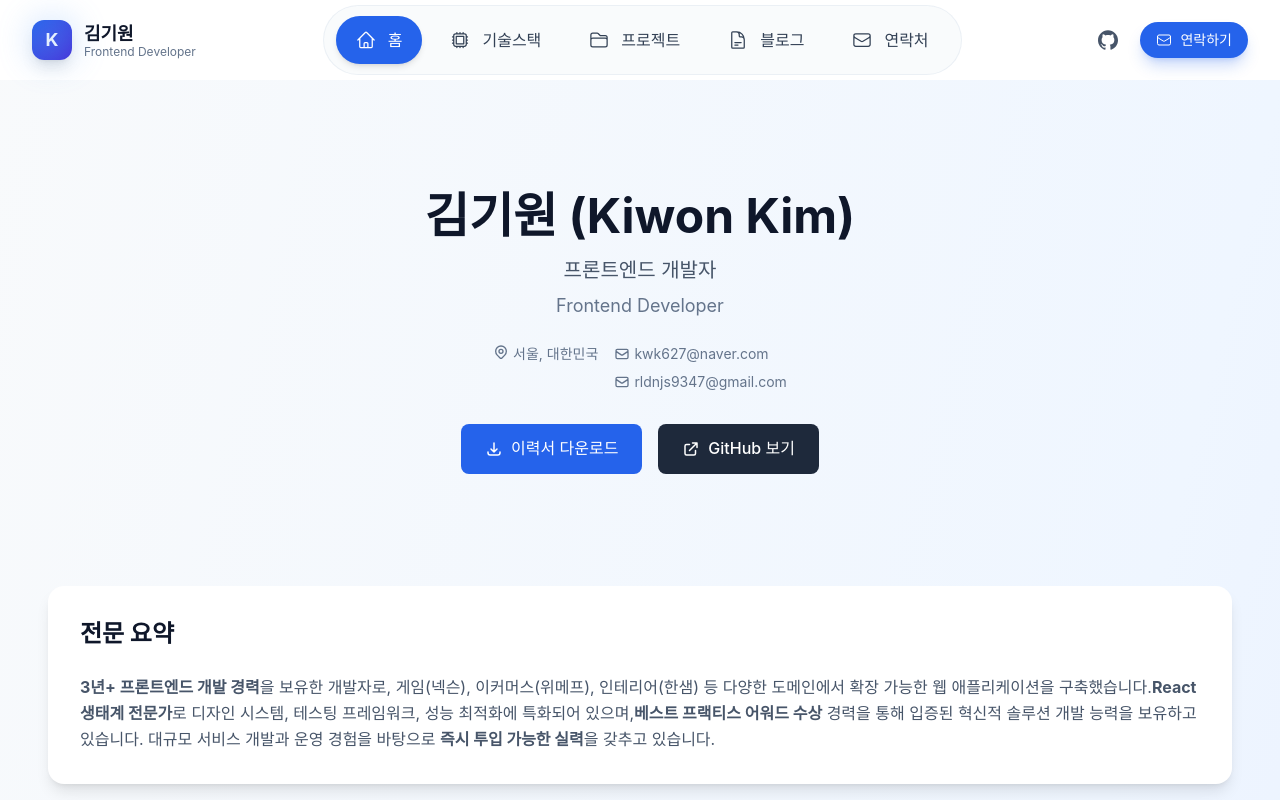
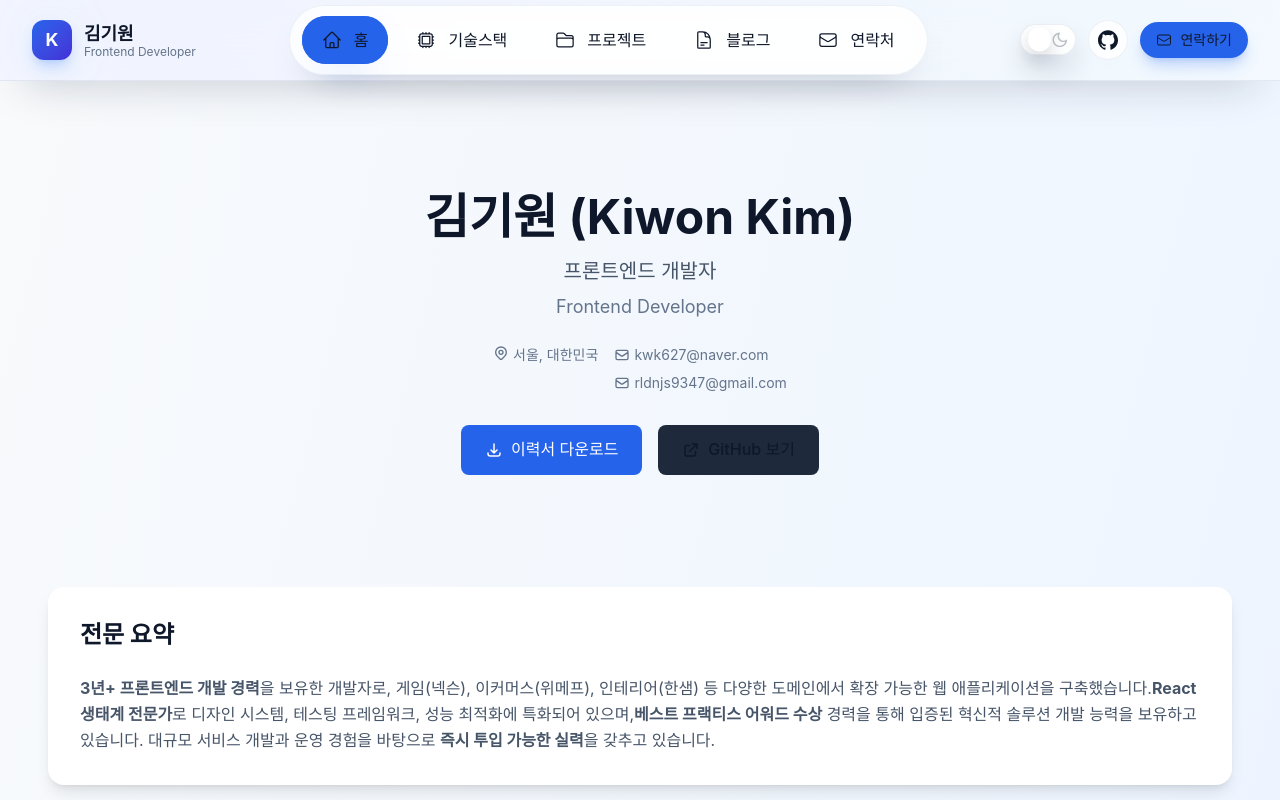
Before and after one commit to milliwonkim/introducing-kiwonkim, a Next.js app in the folder apps/web/: page / in a window 1280 px wide. Shown: the top 800 px of the page. Built offline with nearby package versions, Linux system fonts and the light colour scheme.

Commit message:
feat: refine light and dark theme styling

```diff
--- a/apps/web/app/globals.css
+++ b/apps/web/app/globals.css
@@ -1,16 +1,18 @@
 @import "tailwindcss";
 
 :root {
+  color-scheme: light;
+
   /* 현대적인 애니메이션 이징 */
   --transition-smooth: cubic-bezier(0.165, 0.84, 0.44, 1);
   --transition-bounce: cubic-bezier(0.68, -0.55, 0.265, 1.55);
 
   /* 기본 테마 색상 */
-  --color-primary: #3b82f6; /* Blue 500 */
-  --color-primary-hover: #2563eb; /* Blue 600 */
-  --color-primary-light: #bfdbfe; /* Blue 200 */
+  --color-primary: #3b82f6;
+  --color-primary-hover: #2563eb;
+  --color-primary-light: #bfdbfe;
 
-  /* 테마 컬러 (새로운 Primary에 맞춰 조정) */
+  /* 테마 컬러 (Blue 계열) */
   --color-blue-50: #eff6ff;
   --color-blue-100: #dbeafe;
   --color-blue-200: #bfdbfe;
@@ -22,50 +24,166 @@
   --color-blue-800: #1e40af;
   --color-blue-900: #1e3a8a;
 
-  /* 추가 색상: 보라색 (Vite 로고 등) */
+  /* 추가 포인트 컬러 */
   --color-purple-500: #646cff;
 
   /* 기본 중립 색상 (Tailwind Slate 기반) */
-  --color-background: #ffffff; /* 기본 배경: 흰색 */
-  --color-foreground: #0f172a; /* Slate 900 - 기본 텍스트 */
+  --color-background: #f5f7ff;
+  --color-foreground: #0f172a;
   --color-white: #ffffff;
   --color-black: #000000;
-  --color-gray-50: #f8fafc; /* Slate 50 - 밝은 배경 또는 카드 배경 */
-  --color-gray-100: #f1f5f9; /* Slate 100 - 연한 구분선, 보조 배경 */
-  --color-gray-200: #e2e8f0; /* Slate 200 - 구분선 */
-  --color-gray-300: #cbd5e1; /* Slate 300 - 보더, 비활성 요소 */
-  --color-gray-400: #94a3b8; /* Slate 400 - 보조 텍스트 */
-  --color-gray-500: #64748b; /* Slate 500 - 좀 더 어두운 보조 텍스트 */
-  --color-gray-600: #475569; /* Slate 600 - 일반 텍스트 */
-  --color-gray-700: #334155; /* Slate 700 - 강조 텍스트 */
-  --color-gray-800: #1e293b; /* Slate 800 */
-  --color-gray-900: #0f172a; /* Slate 900 - 가장 어두운 텍스트, 제목 */
+  --color-gray-50: #f8fafc;
+  --color-gray-100: #f1f5f9;
+  --color-gray-200: #e2e8f0;
+  --color-gray-300: #cbd5e1;
+  --color-gray-400: #94a3b8;
+  --color-gray-500: #64748b;
+  --color-gray-600: #475569;
+  --color-gray-700: #334155;
+  --color-gray-800: #1e293b;
+  --color-gray-900: #0f172a;
 
   /* 컴포넌트별 색상 */
-  --color-card-background: var(--color-gray-50); /* 카드 배경은 약간의 회색 */
-  --color-card-border: var(--color-gray-200);
-  --color-card-shadow: rgba(0, 0, 0, 0.05);
-  --color-card-shadow-hover: rgba(0, 0, 0, 0.07);
+  --color-card-background: rgba(255, 255, 255, 0.86);
+  --color-card-border: rgba(148, 163, 184, 0.18);
+  --color-card-shadow: rgba(15, 23, 42, 0.06);
+  --color-card-shadow-hover: rgba(15, 23, 42, 0.15);
 
-  --color-input-background: var(--color-white);
-  --color-input-border: var(--color-gray-300);
-  --color-input-focus-ring: rgba(59, 130, 246, 0.25);
+  --color-input-background: rgba(255, 255, 255, 0.95);
+  --color-input-border: rgba(148, 163, 184, 0.24);
+  --color-input-focus-ring: rgba(59, 130, 246, 0.18);
   --color-input-focus-border: var(--color-primary);
 
   --color-button-primary: var(--color-primary);
   --color-button-primary-hover: var(--color-primary-hover);
-  --color-button-secondary: var(--color-gray-100);
-  --color-button-secondary-hover: var(--color-gray-200);
+  --color-button-secondary: rgba(241, 245, 249, 0.85);
+  --color-button-secondary-hover: rgba(226, 232, 240, 0.9);
 
   --color-text-primary: var(--color-gray-900);
   --color-text-secondary: var(--color-gray-600);
-  --color-text-tertiary: var(--color-gray-400); /* 기존 gray-500에서 변경 */
+  --color-text-tertiary: var(--color-gray-400);
   --color-text-inverse: var(--color-white);
 
-  --color-border-light: var(--color-gray-200);
-  --color-border-normal: var(--color-gray-300);
+  --color-border-light: rgba(148, 163, 184, 0.2);
+  --color-border-normal: rgba(148, 163, 184, 0.32);
 
-  --color-overlay: rgba(15, 23, 42, 0.5); /* Slate 900 기반 Overlay */
+  --color-overlay: rgba(15, 23, 42, 0.4);
+
+  /* 글래스모피즘 및 토글용 커스텀 변수 */
+  --app-gradient: radial-gradient(
+      circle at 12% 0%,
+      rgba(59, 130, 246, 0.16),
+      transparent 60%
+    ),
+    radial-gradient(
+      circle at 88% 5%,
+      rgba(14, 165, 233, 0.12),
+      transparent 62%
+    ),
+    linear-gradient(180deg, #f5f7ff 0%, #ffffff 45%, #f8fafc 100%);
+  --app-overlay: radial-gradient(
+      circle at 18% 28%,
+      rgba(99, 102, 241, 0.16),
+      transparent 68%
+    ),
+    radial-gradient(
+      circle at 80% 20%,
+      rgba(59, 130, 246, 0.12),
+      transparent 60%
+    ),
+    radial-gradient(
+      circle at 50% 90%,
+      rgba(16, 185, 129, 0.1),
+      transparent 70%
+    );
+  --app-surface: rgba(255, 255, 255, 0.72);
+  --app-surface-strong: rgba(255, 255, 255, 0.92);
+  --app-surface-border: rgba(148, 163, 184, 0.18);
+  --app-surface-border-strong: rgba(148, 163, 184, 0.32);
+  --app-shadow-soft: 0 24px 45px -25px rgba(15, 23, 42, 0.25);
+  --app-shadow-strong: 0 38px 70px -32px rgba(15, 23, 42, 0.35);
+  --app-toggle-track: rgba(255, 255, 255, 0.9);
+  --app-toggle-thumb: #ffffff;
+  --app-toggle-thumb-shadow: rgba(15, 23, 42, 0.18);
+  --app-toggle-icon: rgba(71, 85, 105, 0.78);
+  --app-glass-blur: 18px;
+}
+
+html[data-theme="dark"] {
+  color-scheme: dark;
+
+  --color-background: #020617;
+  --color-foreground: #e2e8f0;
+  --color-gray-50: #0f172a;
+  --color-gray-100: #111827;
+  --color-gray-200: #1e293b;
+  --color-gray-300: #334155;
+  --color-gray-400: #475569;
+  --color-gray-500: #64748b;
+  --color-gray-600: #94a3b8;
+  --color-gray-700: #cbd5f5;
+  --color-gray-800: #e2e8f0;
+  --color-gray-900: #f8fafc;
+
+  --color-card-background: rgba(15, 23, 42, 0.72);
+  --color-card-border: rgba(148, 163, 184, 0.2);
+  --color-card-shadow: rgba(2, 6, 23, 0.6);
+  --color-card-shadow-hover: rgba(2, 6, 23, 0.75);
+
+  --color-input-background: rgba(15, 23, 42, 0.85);
+  --color-input-border: rgba(148, 163, 184, 0.28);
+  --color-input-focus-ring: rgba(59, 130, 246, 0.3);
+  --color-input-focus-border: rgba(96, 165, 250, 0.9);
+
+  --color-button-secondary: rgba(15, 23, 42, 0.82);
+  --color-button-secondary-hover: rgba(30, 41, 59, 0.85);
+
+  --color-text-primary: #e2e8f0;
+  --color-text-secondary: #94a3b8;
+  --color-text-tertiary: #64748b;
+  --color-text-inverse: #0f172a;
+
+  --color-border-light: rgba(148, 163, 184, 0.18);
+  --color-border-normal: rgba(148, 163, 184, 0.35);
+
+  --color-overlay: rgba(2, 6, 23, 0.7);
+
+  --app-gradient: radial-gradient(
+      circle at 12% 4%,
+      rgba(59, 130, 246, 0.28),
+      transparent 60%
+    ),
+    radial-gradient(
+      circle at 88% 10%,
+      rgba(14, 165, 233, 0.22),
+      transparent 62%
+    ),
+    linear-gradient(180deg, #020617 0%, #0b1120 45%, #020617 100%);
+  --app-overlay: radial-gradient(
+      circle at 18% 24%,
+      rgba(59, 130, 246, 0.35),
+      transparent 68%
+    ),
+    radial-gradient(
+      circle at 80% 18%,
+      rgba(56, 189, 248, 0.2),
+      transparent 60%
+    ),
+    radial-gradient(
+      circle at 42% 90%,
+      rgba(30, 64, 175, 0.18),
+      transparent 70%
+    );
+  --app-surface: rgba(15, 23, 42, 0.72);
+  --app-surface-strong: rgba(15, 23, 42, 0.85);
+  --app-surface-border: rgba(59, 130, 246, 0.18);
+  --app-surface-border-strong: rgba(96, 165, 250, 0.28);
+  --app-shadow-soft: 0 30px 60px -28px rgba(2, 6, 23, 0.75);
+  --app-shadow-strong: 0 40px 80px -35px rgba(2, 6, 23, 0.92);
+  --app-toggle-track: rgba(15, 23, 42, 0.9);
+  --app-toggle-thumb: #f8fafc;
+  --app-toggle-thumb-shadow: rgba(2, 6, 23, 0.68);
+  --app-toggle-icon: rgba(226, 232, 240, 0.92);
 }
 
 /* 전역 스타일 */
@@ -84,6 +202,50 @@ body {
   -webkit-font-smoothing: antialiased;
   -moz-osx-font-smoothing: grayscale;
   line-height: 1.6;
+  margin: 0;
+  min-height: 100vh;
+  color: var(--color-text-primary);
+  background-color: var(--color-background);
+  background-image: var(--app-gradient);
+  background-attachment: fixed;
+  background-size: cover;
+  transition:
+    color 0.4s var(--transition-smooth),
+    background-color 0.6s var(--transition-smooth),
+    background-image 0.6s var(--transition-smooth);
+  position: relative;
+}
+
+body::before {
+  content: "";
+  position: fixed;
+  inset: 0;
+  z-index: -1;
+  pointer-events: none;
+  background: var(--app-overlay);
+  opacity: 0.9;
+  transition:
+    opacity 0.6s var(--transition-smooth),
+    background 0.6s var(--transition-smooth);
+}
+
+html[data-theme="dark"] body::before {
+  opacity: 0.7;
+}
+
+a {
+  color: inherit;
+  text-decoration: none;
+  transition: color 0.3s var(--transition-smooth);
+}
+
+a:hover {
+  color: var(--color-primary);
+}
+
+::selection {
+  background: rgba(59, 130, 246, 0.25);
+  color: var(--color-text-inverse);
 }
 
 button {
@@ -220,6 +382,117 @@ button {
   }
 }
 
+/* 상단 네비게이션 글래스 효과 */
+.nav-surface {
+  background: var(--app-surface);
+  border-bottom: 1px solid var(--app-surface-border);
+  box-shadow: var(--app-shadow-soft);
+  backdrop-filter: blur(var(--app-glass-blur));
+  -webkit-backdrop-filter: blur(var(--app-glass-blur));
+  transition:
+    background 0.45s var(--transition-smooth),
+    border-color 0.45s var(--transition-smooth),
+    box-shadow 0.45s var(--transition-smooth);
+}
+
+.nav-surface--scrolled {
+  background: var(--app-surface-strong);
+  border-color: var(--app-surface-border-strong);
+  box-shadow: var(--app-shadow-strong);
+}
+
+/* 토글 버튼 (다크/라이트) */
+.theme-toggle {
+  position: relative;
+  display: inline-flex;
+  align-items: center;
+  justify-content: space-between;
+  gap: 0.25rem;
+  width: 3.5rem;
+  height: 1.9rem;
+  padding: 0 0.4rem;
+  border-radius: 999px;
+  border: 1px solid var(--app-surface-border);
+  background: var(--app-toggle-track);
+  color: var(--app-toggle-icon);
+  box-shadow: 0 16px 28px rgba(15, 23, 42, 0.12);
+  transition:
+    background 0.4s var(--transition-smooth),
+    border-color 0.4s var(--transition-smooth),
+    box-shadow 0.4s var(--transition-smooth),
+    transform 0.25s var(--transition-bounce);
+}
+
+.theme-toggle:hover {
+  transform: translateY(-1px);
+  box-shadow: 0 22px 36px rgba(15, 23, 42, 0.18);
+}
+
+.theme-toggle:focus-visible {
+  outline: 2px solid rgba(96, 165, 250, 0.55);
+  outline-offset: 3px;
+}
+
+html[data-theme="dark"] .theme-toggle {
+  box-shadow: 0 24px 42px rgba(2, 6, 23, 0.55);
+}
+
+.theme-toggle__thumb {
+  position: absolute;
+  top: 50%;
+  transform: translateY(-50%);
+  height: 1.45rem;
+  width: 1.45rem;
+  border-radius: 999px;
+  background: var(--app-toggle-thumb);
+  box-shadow: 0 8px 18px var(--app-toggle-thumb-shadow);
+}
+
+.theme-toggle .sun-icon,
+.theme-toggle .moon-icon {
+  display: inline-flex;
+  align-items: center;
+  justify-content: center;
+  width: 1.1rem;
+  height: 1.1rem;
+  opacity: 0.6;
+  transition:
+    opacity 0.35s var(--transition-smooth),
+    transform 0.35s var(--transition-smooth),
+    color 0.35s var(--transition-smooth);
+}
+
+.theme-toggle .sun-icon svg,
+.theme-toggle .moon-icon svg {
+  width: 100%;
+  height: 100%;
+}
+
+html[data-theme="light"] .theme-toggle .sun-icon {
+  color: #fbbf24;
+  opacity: 1;
+  transform: scale(1.05);
+}
+
+html[data-theme="light"] .theme-toggle .moon-icon {
+  opacity: 0.45;
+}
+
+html[data-theme="dark"] .theme-toggle {
+  border-color: var(--app-surface-border);
+  background: var(--app-toggle-track);
+}
+
+html[data-theme="dark"] .theme-toggle .moon-icon {
+  color: #60a5fa;
+  opacity: 1;
+  transform: scale(1.05);
+}
+
+html[data-theme="dark"] .theme-toggle .sun-icon {
+  opacity: 0.45;
+}
+
 @media (min-width: 768px) {
   .container {
     max-width: 768px;
--- a/apps/web/components/ThemeToggle.tsx
+++ b/apps/web/components/ThemeToggle.tsx
@@ -46,9 +46,11 @@ export default function ThemeToggle() {
 
   return (
     <motion.button
+      type="button"
       className="theme-toggle"
       onClick={toggleTheme}
       aria-label={`테마 전환: 현재 ${theme === "light" ? "라이트" : "다크"} 모드`}
+      aria-pressed={theme === "dark"}
       whileTap={{ scale: 0.95 }}
     >
       <span className="sun-icon">
@@ -90,13 +92,20 @@ export default function ThemeToggle() {
         </svg>
       </span>
       <motion.span
-        className="absolute top-1/2 -translate-y-1/2 bg-white h-[1.5rem] w-[1.5rem] rounded-full"
-        initial={{ left: theme === "light" ? 2 : "calc(100% - 1.5rem - 2px)" }}
+        className="theme-toggle__thumb"
+        initial={{
+          left:
+            theme === "light"
+              ? "0.4rem"
+              : "calc(100% - 1.45rem - 0.4rem)",
+        }}
         animate={{
-          left: theme === "light" ? 2 : "calc(100% - 1.5rem - 2px)",
+          left:
+            theme === "light"
+              ? "0.4rem"
+              : "calc(100% - 1.45rem - 0.4rem)",
           transition: { duration: 0.3, ease: [0.18, 0.68, 0.43, 0.99] },
         }}
-        style={{ boxShadow: "0 1px 3px rgba(0, 0, 0, 0.1)" }}
       />
     </motion.button>
   );
--- a/apps/web/components/layout/TopNavbar.tsx
+++ b/apps/web/components/layout/TopNavbar.tsx
@@ -14,6 +14,7 @@ import {
   XMarkIcon,
   ArrowTopRightOnSquareIcon,
 } from "@heroicons/react/24/outline";
+import ThemeToggle from "../ThemeToggle";
 
 const TopNavbar = () => {
   const [isScrolled, setIsScrolled] = useState(false);
@@ -42,10 +43,8 @@ const TopNavbar = () => {
         initial={{ y: -100, opacity: 0 }}
         animate={{ y: 0, opacity: 1 }}
         transition={{ duration: 0.6, ease: "easeOut" }}
-        className={`sticky top-0 left-0 right-0 z-50 transition-all duration-300 ${
-          isScrolled
-            ? "bg-white/90 backdrop-blur-lg shadow-lg border-b border-gray-100"
-            : "bg-white/70 backdrop-blur-sm"
+        className={`sticky top-0 left-0 right-0 z-50 transition-all duration-500 ${
+          isScrolled ? "nav-surface nav-surface--scrolled" : "nav-surface"
         }`}
       >
         <div className="max-w-7xl mx-auto px-4 sm:px-6 lg:px-8">
@@ -55,7 +54,7 @@ const TopNavbar = () => {
               <Link href="/" className="flex items-center gap-3">
                 <div className="relative">
                   <motion.div
-                    className="w-10 h-10 bg-gradient-to-br from-blue-600 to-indigo-700 rounded-xl flex items-center justify-center shadow-lg"
+                    className="w-10 h-10 bg-gradient-to-br from-blue-600 to-indigo-700 dark:from-blue-500 dark:to-indigo-600 rounded-xl flex items-center justify-center shadow-lg shadow-blue-500/25 dark:shadow-blue-500/35"
                     whileHover={{ rotate: 10 }}
                     transition={{ type: "spring", stiffness: 300 }}
                   >
@@ -63,7 +62,7 @@ const TopNavbar = () => {
                   </motion.div>
                   {/* 글로우 효과 */}
                   <motion.div
-                    className="absolute inset-0 bg-blue-400 rounded-xl opacity-20 blur-lg"
+                    className="absolute inset-0 rounded-xl bg-blue-400/35 dark:bg-blue-500/35 blur-xl"
                     animate={{
                       scale: [1, 1.2, 1],
                       opacity: [0.2, 0.4, 0.2],
@@ -76,8 +75,8 @@ const TopNavbar = () => {
                   />
                 </div>
                 <div className="hidden sm:block">
-                  <h1 className="font-bold text-gray-900 text-lg">김기원</h1>
-                  <p className="text-xs text-gray-500 -mt-1">
+                  <h1 className="font-bold text-gray-900 dark:text-slate-100 text-lg">김기원</h1>
+                  <p className="text-xs text-gray-500 dark:text-slate-400 -mt-1">
                     Frontend Developer
                   </p>
                 </div>
@@ -86,7 +85,7 @@ const TopNavbar = () => {
 
             {/* 데스크톱 네비게이션 */}
             <div className="hidden md:flex items-center">
-              <div className="flex items-center space-x-2 bg-gray-50/80 rounded-full px-3 py-2.5 border border-gray-200/60">
+              <div className="flex items-center space-x-2 rounded-full px-3 py-2.5 border border-gray-200/60 dark:border-slate-700/50 bg-white/75 dark:bg-slate-950/60 backdrop-blur-lg shadow-[0_18px_40px_-24px_rgba(15,23,42,0.35)] dark:shadow-[0_28px_55px_-24px_rgba(2,6,23,0.78)] transition-colors duration-300">
                 {navigation.map((item, index) => {
                   const isActive = pathname === item.href;
                   const Icon = item.icon;
@@ -100,10 +99,10 @@ const TopNavbar = () => {
                     >
                       <Link
                         href={item.href}
-                        className={`relative flex items-center gap-3 px-5 py-3 rounded-full text-base font-medium transition-all duration-200 ${
+                        className={`relative flex items-center gap-3 px-5 py-3 rounded-full text-base font-medium transition-all duration-300 ${
                           isActive
-                            ? "text-white bg-blue-600 shadow-md"
-                            : "text-gray-700 hover:text-blue-600 hover:bg-white/70"
+                            ? "text-white bg-blue-600 dark:bg-blue-500/90 shadow-[0_16px_40px_-20px_rgba(59,130,246,0.6)]"
+                            : "text-gray-700 dark:text-slate-200 hover:text-blue-600 dark:hover:text-blue-300 hover:bg-white/70 dark:hover:bg-slate-900/50"
                         }`}
                       >
                         <Icon className="w-5 h-5" />
@@ -111,7 +110,7 @@ const TopNavbar = () => {
                         {isActive && (
                           <motion.div
                             layoutId="activeTab"
-                            className="absolute inset-0 bg-blue-600 rounded-full -z-10"
+                            className="absolute inset-0 bg-blue-600 dark:bg-blue-500 rounded-full -z-10"
                             transition={{
                               type: "spring",
                               bounce: 0.2,
@@ -128,12 +127,21 @@ const TopNavbar = () => {
 
             {/* 우측 버튼들 */}
             <div className="flex items-center gap-3">
+              <motion.div
+                initial={{ opacity: 0, y: -10 }}
+                animate={{ opacity: 1, y: 0 }}
+                transition={{ delay: 0.2 }}
+                className="flex-shrink-0"
+              >
+                <ThemeToggle />
+              </motion.div>
+
               {/* GitHub 링크 */}
               <motion.a
                 href="https://github.com/milliwonkim"
                 target="_blank"
                 rel="noopener noreferrer"
-                className="hidden sm:flex items-center justify-center w-10 h-10 text-gray-600 hover:text-gray-900 rounded-full hover:bg-gray-100 transition-colors"
+                className="hidden sm:flex items-center justify-center w-10 h-10 rounded-full text-gray-600 dark:text-slate-300 hover:text-gray-900 dark:hover:text-white hover:bg-gray-100 dark:hover:bg-slate-800/70 transition-colors border border-gray-200/60 dark:border-slate-700/60 bg-white/70 dark:bg-slate-950/60 backdrop-blur-lg shadow-[0_16px_32px_-18px_rgba(15,23,42,0.35)] dark:shadow-[0_26px_44px_-18px_rgba(2,6,23,0.75)]"
                 whileHover={{ scale: 1.1 }}
                 whileTap={{ scale: 0.9 }}
               >
@@ -153,7 +161,7 @@ const TopNavbar = () => {
               >
                 <Link
                   href="/contact"
-                  className="hidden sm:flex items-center gap-2 px-4 py-2 bg-blue-600 text-white rounded-full text-sm font-medium hover:bg-blue-700 transition-colors shadow-lg shadow-blue-600/25"
+                  className="hidden sm:flex items-center gap-2 px-4 py-2 bg-blue-600 text-white rounded-full text-sm font-medium hover:bg-blue-700 transition-colors shadow-lg shadow-blue-600/25 dark:shadow-blue-500/35"
                 >
                   <EnvelopeIcon className="w-4 h-4" />
                   연락하기
@@ -163,7 +171,7 @@ const TopNavbar = () => {
               {/* 모바일 메뉴 버튼 */}
               <motion.button
                 onClick={() => setIsMobileMenuOpen(!isMobileMenuOpen)}
-                className="md:hidden flex items-center justify-center w-10 h-10 text-gray-600 hover:text-gray-900 rounded-full hover:bg-gray-100 transition-colors"
+                className="md:hidden flex items-center justify-center w-10 h-10 text-gray-600 dark:text-slate-300 hover:text-gray-900 dark:hover:text-white rounded-full hover:bg-gray-100 dark:hover:bg-slate-800/70 transition-colors border border-gray-200/60 dark:border-slate-700/60 bg-white/70 dark:bg-slate-950/60 backdrop-blur-lg"
                 whileTap={{ scale: 0.9 }}
               >
                 <motion.div
@@ -190,7 +198,7 @@ const TopNavbar = () => {
             animate={{ opacity: 1, height: "auto" }}
             exit={{ opacity: 0, height: 0 }}
             transition={{ duration: 0.3 }}
-            className="fixed top-20 left-0 right-0 z-40 bg-white/95 backdrop-blur-lg border-b border-gray-200 shadow-xl md:hidden"
+            className="fixed top-20 left-0 right-0 z-40 bg-white/95 dark:bg-slate-950/85 backdrop-blur-xl border-b border-gray-200/70 dark:border-slate-800/60 shadow-xl shadow-[0_24px_50px_-24px_rgba(15,23,42,0.35)] dark:shadow-[0_32px_65px_-28px_rgba(2,6,23,0.85)] md:hidden"
           >
             <div className="max-w-md mx-auto p-6 space-y-4">
               {navigation.map((item, index) => {
@@ -209,15 +217,15 @@ const TopNavbar = () => {
                       onClick={() => setIsMobileMenuOpen(false)}
                       className={`flex items-center gap-3 p-3 rounded-xl transition-all duration-200 ${
                         isActive
-                          ? "bg-blue-600 text-white shadow-lg"
-                          : "text-gray-700 hover:bg-gray-50"
+                          ? "bg-blue-600 dark:bg-blue-500/85 text-white shadow-lg"
+                          : "text-gray-700 dark:text-slate-200 hover:bg-gray-50 dark:hover:bg-slate-900/60"
                       }`}
                     >
                       <Icon className="w-5 h-5" />
                       <span className="font-medium">{item.name}</span>
                       {isActive && (
                         <motion.div
-                          className="ml-auto w-2 h-2 bg-white rounded-full"
+                          className="ml-auto w-2 h-2 bg-white dark:bg-slate-200 rounded-full"
                           initial={{ scale: 0 }}
                           animate={{ scale: 1 }}
                           transition={{ delay: 0.2 }}
@@ -229,12 +237,12 @@ const TopNavbar = () => {
               })}
 
               {/* 모바일 액션 버튼들 */}
-              <div className="pt-4 border-t border-gray-200 space-y-3">
+              <div className="pt-4 border-t border-gray-200/70 dark:border-slate-800/60 space-y-3">
                 <motion.a
                   href="https://github.com/milliwonkim"
                   target="_blank"
                   rel="noopener noreferrer"
-                  className="flex items-center gap-3 p-3 text-gray-700 hover:bg-gray-50 rounded-xl transition-colors"
+                  className="flex items-center gap-3 p-3 text-gray-700 dark:text-slate-200 hover:bg-gray-50 dark:hover:bg-slate-900/60 rounded-xl transition-colors"
                   initial={{ opacity: 0, x: -20 }}
                   animate={{ opacity: 1, x: 0 }}
                   transition={{ delay: 0.5 }}
@@ -258,7 +266,7 @@ const TopNavbar = () => {
                   <Link
                     href="/contact"
                     onClick={() => setIsMobileMenuOpen(false)}
-                    className="flex items-center justify-center gap-2 p-3 bg-blue-600 text-white rounded-xl font-medium hover:bg-blue-700 transition-colors"
+                    className="flex items-center justify-center gap-2 p-3 bg-blue-600 dark:bg-blue-500/85 text-white rounded-xl font-medium hover:bg-blue-700 dark:hover:bg-blue-500 transition-colors shadow-[0_16px_34px_-20px_rgba(37,99,235,0.55)] dark:shadow-[0_22px_40px_-18px_rgba(37,99,235,0.7)]"
                   >
                     <EnvelopeIcon className="w-5 h-5" />
                     연락하기
@@ -278,7 +286,7 @@ const TopNavbar = () => {
             animate={{ opacity: 1 }}
             exit={{ opacity: 0 }}
             transition={{ duration: 0.2 }}
-            className="fixed inset-0 bg-black/20 backdrop-blur-sm z-30 md:hidden"
+            className="fixed inset-0 bg-black/20 dark:bg-black/40 backdrop-blur-sm z-30 md:hidden"
             onClick={() => setIsMobileMenuOpen(false)}
           />
         )}
--- a/apps/web/tailwind.config.js
+++ b/apps/web/tailwind.config.js
@@ -1,5 +1,6 @@
 /** @type {import('tailwindcss').Config} */
 export default {
+  darkMode: ["class", '[data-theme="dark"]'],
   content: [
     "./app/**/*.{js,ts,jsx,tsx}",
     "./pages/**/*.{js,ts,jsx,tsx}",
```
Also changed, not shown: apps/web/components/home/HeroSection.tsx (+19 -12 lines).
